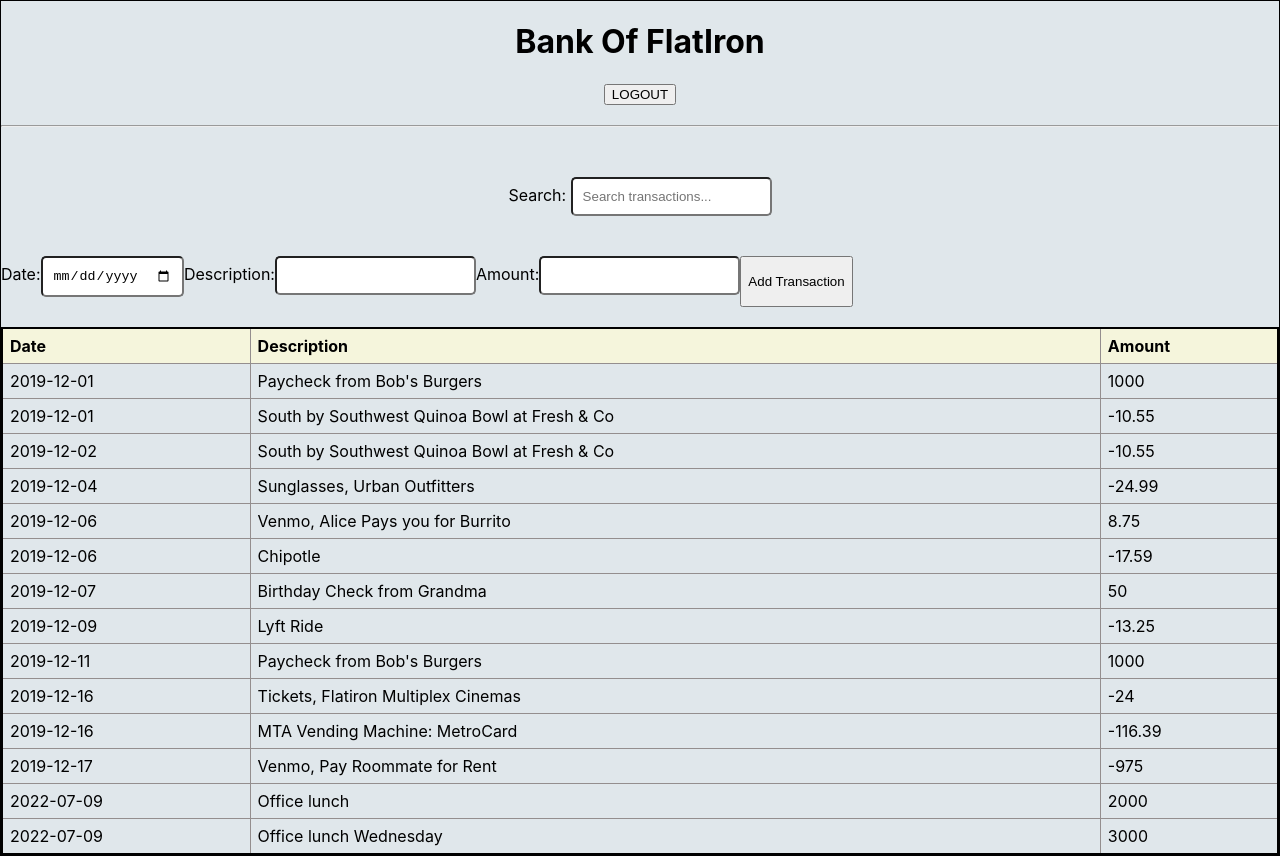
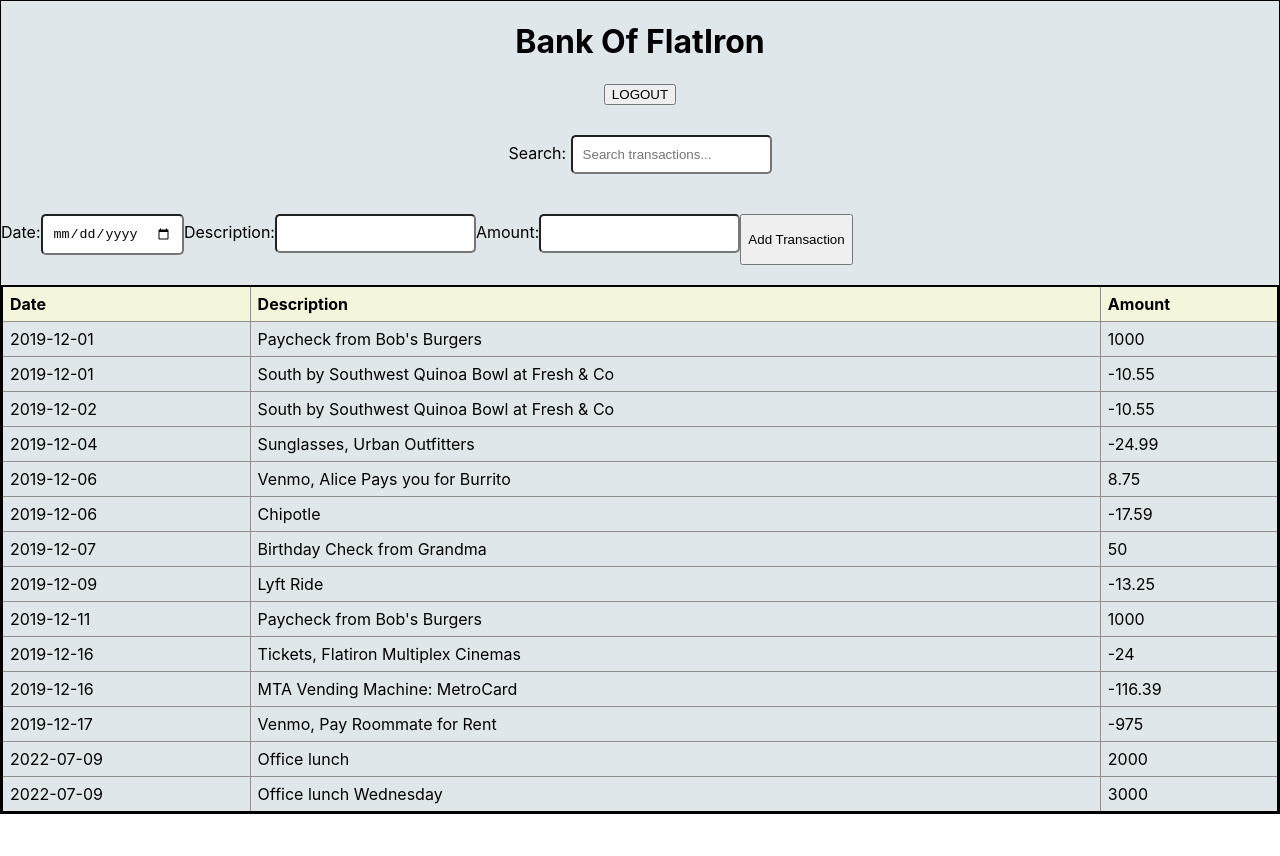
Before and after one commit to BrendahKiragu/brendah-week-1-code-challenge-bank-transaction-app, a React (Create React App) app: page / in a window 1280 px wide. After the commit the page ends 814 px from the top, so only its background shows below. Built offline with nearby package versions, Linux system fonts and the light colour scheme; data requests are answered from the project's data file.

Commit message:
removes hr tag

```diff
--- a/src/components/App.js
+++ b/src/components/App.js
@@ -31,7 +31,7 @@ function App() {
 
     return (
     <div className='App'>
-      <Header/> <hr></hr>
+      <Header />
       <SearchBar onSearch={handleSearchChange} />
       <TransactionForm onAddTransaction={handleAddTransaction} />
       <TransactionTable transactions={transactions} searchTerm={searchTerm} />
```
